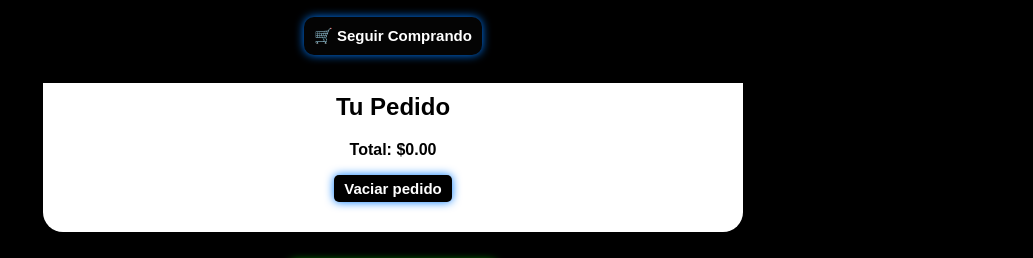
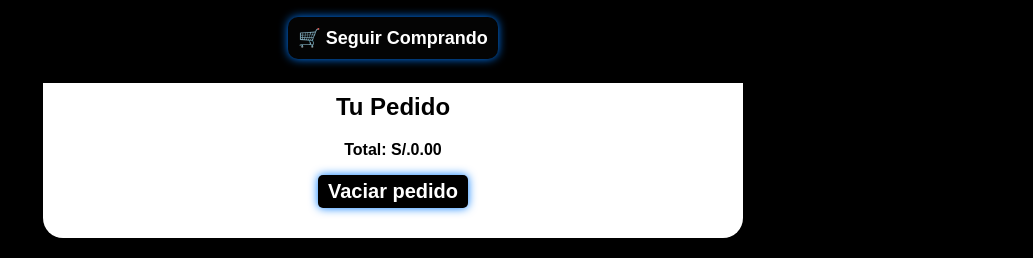
Before and after one commit to AMVegga/copia-TiendaVirtualFernando, a website: page carrito.html in a window 1280 px wide. Shown: the part 37-295 px from the top of the page, without its empty margins (247-1280 px from the left). Drawn offline with nearby package versions, Linux system fonts and the light colour scheme.

Commit message:
ultimos cambios

```diff
--- a/carrito.html
+++ b/carrito.html
@@ -11,14 +11,14 @@
 
     <header class="header-pedido">
         <h1>Tus Pedidos</h1>
-        <button><a href="productoss.html"><strong>🛒 Seguir Comprando</strong></a></button>
+        <button style="font-size: 18px;"><a href="productoss.html"><strong>🛒 Seguir Comprando</strong></a></button>
     </header>
 
     <section class="carrito">
         <h2>Tu Pedido</h2>
         <ul id="lista-carrito"></ul>
-        <p><strong>Total: $<span id="total">0</span></strong></p>
-        <button id="vaciar-carrito">Vaciar pedido</button>
+        <p><strong>Total: S/.<span id="total">0</span></strong></p>
+        <button id="vaciar-carrito" style="font-size: 20px;">Vaciar pedido</button>
 
     </section>
     <section style="text-align: center;">
```
